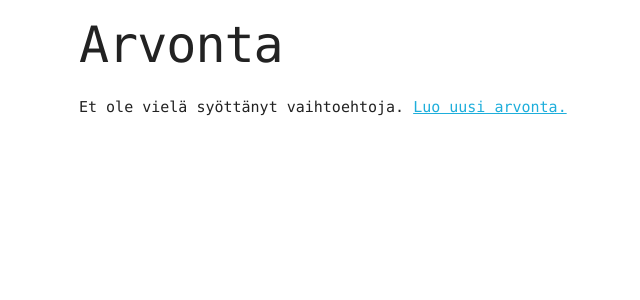
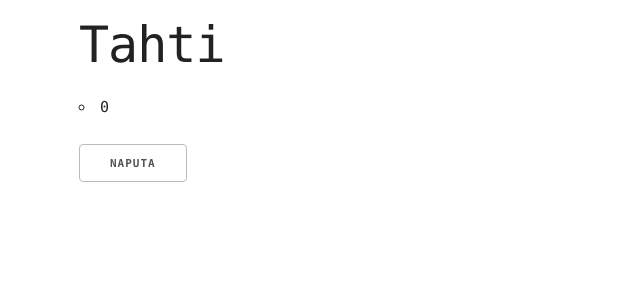
Before and after one commit to suniala/tonart, a React (Create React App) app: page /#/ in a window 1280 px wide. Shown: the top 300 px of the page, without its empty margins (81-721 px from the left). Built offline with nearby package versions, Linux system fonts and the light colour scheme.

Commit message:
Repurpose the Arpa app as Tahti

```diff
--- a/public/index.html
+++ b/public/index.html
@@ -13,7 +13,7 @@
       work correctly both with client-side routing and a non-root public URL.
       Learn how to configure a non-root public URL by running `npm run build`.
     -->
-    <title>Arvonta</title>
+    <title>Tahti</title>
   </head>
   <body>
     <noscript>You need to enable JavaScript to run this app.</noscript>
--- a/src/App.tsx
+++ b/src/App.tsx
@@ -1,27 +1,13 @@
 import React from 'react';
 import {HashRouter, Route} from 'react-router-dom';
-import {RouteComponentProps} from 'react-router';
-import Text from "./Text";
-import Arpa from "./Arpa";
-import PickSeries from "./PickSeries";
-import PickOne from "./PickOne";
+import Tahti from "./Tahti";
 
 const App: React.FC = () => {
     return (
         <HashRouter>
             <div className="container">
                 <div className="row">
-                    <Route path="/" exact component={Arpa}/>
-                    <Route path="/arpa/:encodedState" render={(props: RouteComponentProps<{ encodedState: string }>) =>
-                        <Arpa encodedState={props.match.params.encodedState}/>}/>
-                    <Route path="/sarja/:encodedState" render={(props: RouteComponentProps<{ encodedState: string }>) =>
-                        <PickSeries encodedState={props.match.params.encodedState}/>}/>
-                    <Route path="/yksi/:encodedState" render={(props: RouteComponentProps<{ encodedState: string }>) =>
-                        <PickOne encodedState={props.match.params.encodedState}/>}/>
-                    <Route path="/muokkaus/:encodedState" exact
-                           render={(props: RouteComponentProps<{ encodedState: string }>) =>
-                               <Text encodedState={props.match.params.encodedState}/>}/>
-                    <Route path="/muokkaus" exact component={Text}/>
+                    <Route path="/" exact component={Tahti}/>
                 </div>
             </div>
         </HashRouter>
--- /dev/null
+++ b/src/Tahti.tsx
@@ -0,0 +1,48 @@
+import * as React from 'react';
+import * as _ from 'lodash';
+
+interface Props {
+}
+
+interface Beat {
+    count: number
+    ts: number
+}
+
+interface State {
+    beats: Beat[]
+}
+
+class Tahti extends React.Component<Props, State> {
+    constructor(props: Props) {
+        super(props);
+        this.state = {
+            beats: []
+        };
+    }
+
+    private handleNaputa = () => {
+        this.setState((prev) => {
+            const count = _.isEmpty(prev.beats) ? 1 : (_.last(prev.beats) as Beat).count + 1;
+            return {
+                beats: _.concat(prev.beats, {count: count, ts: 1})
+            };
+        });
+    };
+
+    render() {
+        return (
+            <div>
+                <h1>Tahti</h1>
+                <ul>
+                    <li>{this.state.beats.length}</li>
+                </ul>
+                <div>
+                    <button onClick={this.handleNaputa}>Naputa</button>
+                </div>
+            </div>
+        );
+    }
+}
+
+export default Tahti;
```
